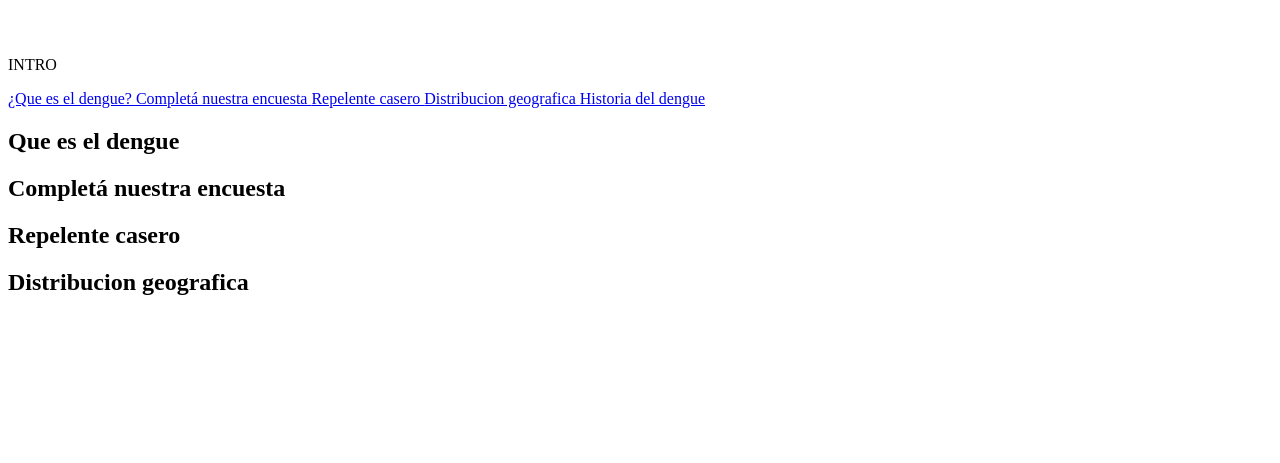
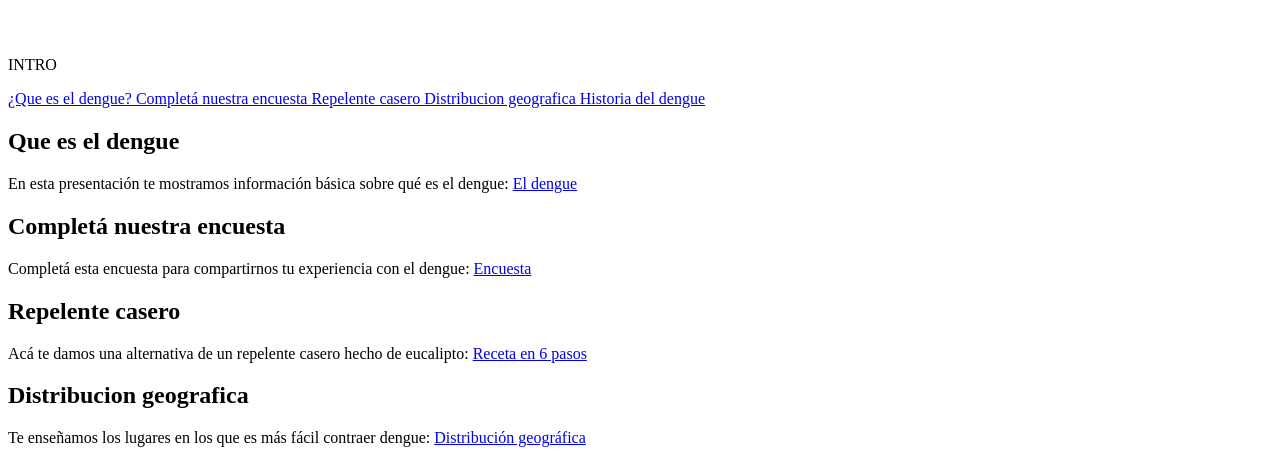
Before and after one commit to NICO-MON-YO/prueba, a plain HTML site: page dengue.html in a window 1280 px wide. Shown: the part 352-815 px from the top of the page. Drawn offline with Linux system fonts and the light colour scheme.

Commit message:
Update dengue.html

```diff
--- a/dengue.html
+++ b/dengue.html
@@ -8,9 +8,7 @@
 
             font-size: 7rem;
         }
-
-
-        </style>
+    </style>
 </head>
 
 <body>
@@ -35,20 +33,48 @@
     </nav>
 
     <h2 id="que-es-el-dengue">
-            Que es el dengue
+        Que es el dengue
     </h2>
-    <h2
-       id="completá-nuestra-encuesta">
-         Completá nuestra encuesta
+    <p>
+        En esta presentación te mostramos información básica sobre qué es el dengue:
+
+        <a target="_blank" href="El dengue.pdf">
+            El dengue
+        </a>
+    </p>
+
+    <h2 id="completá-nuestra-encuesta">
+        Completá nuestra encuesta
+
     </h2>
-    <h2
-       id="repelente-casero">
-            Repelente casero
+    <p>
+        Completá esta encuesta para compartirnos tu experiencia con el dengue:
+
+        <a target="_blank" href="https://docs.google.com/forms/d/1DQI9a4hsoQzU6-dQt6Qpz6dPizGvkIS0zKX8Pyd71mI/prefill">
+            Encuesta
+        </a>
+    </p>
+
+    <h2 id="repelente-casero">
+        Repelente casero
     </h2>
-    <h2
-      id="#distribucion-geografia">
+    <p>
+        Acá te damos una alternativa de un repelente casero hecho de eucalipto:
+
+        <a target="_blank" href="Repelente casero.jpg">
+            Receta en 6 pasos
+        </a>
+    </p>
+    <h2 id="#distribucion-geografia">
         Distribucion geografica
     </h2>
+    <p>
+        Te enseñamos los lugares en los que es más fácil contraer dengue:
+
+        <a target="_blank" href="Geografia dengue.pdf">
+            Distribución geográfica
+        </a>
+    </p>
 
 
 </html>
```
